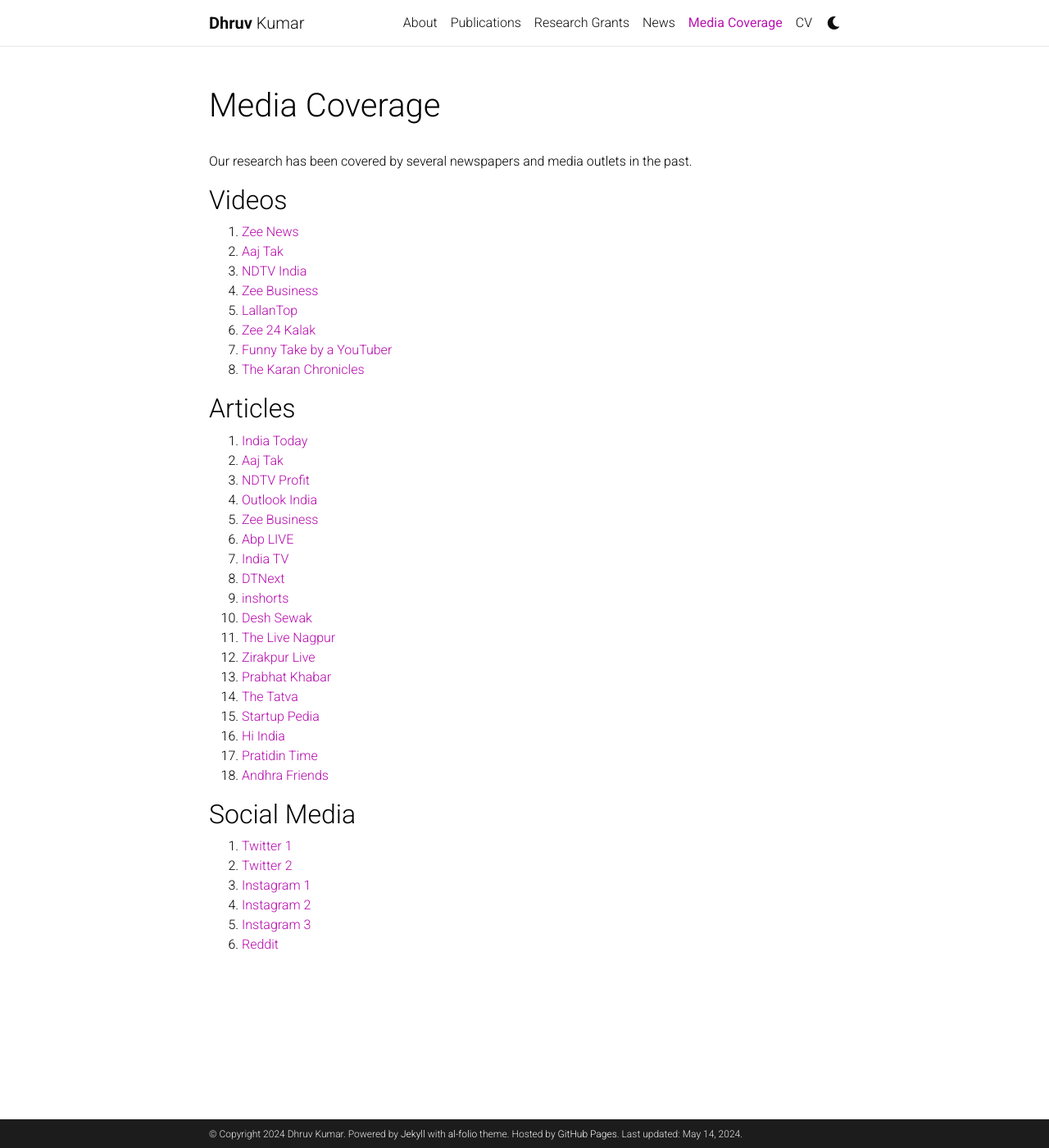
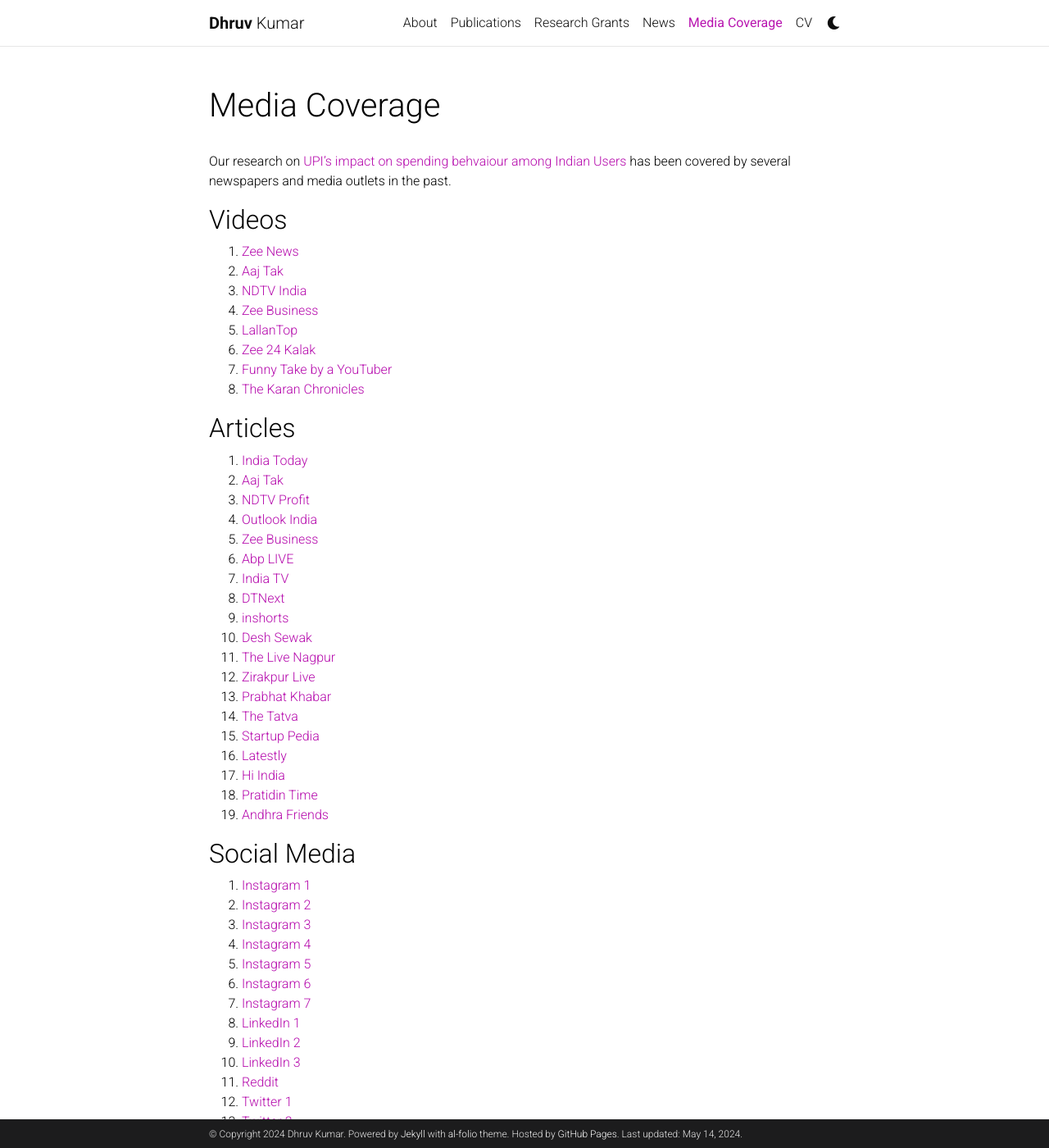
Before and after one commit to kudhru/kudhru.github.io, a Jekyll site: the page built from _pages/press.md, in a window 1280 px wide and 1400 px high. Shown: the whole window at 82% size. Built offline with Jekyll 4.4.1, drawn with Linux system fonts in a browser that asks for light colours; comment, search, counter and statistics services are not loaded; a style sheet for code colours, icons or effects is not loaded.

Commit message:
update title

```diff
--- a/_pages/press.md
+++ b/_pages/press.md
@@ -7,7 +7,8 @@
 nav_order: 5
 ---
 
-Our research has been covered by several newspapers and media outlets in the past.
+Our research on [UPI's impact on spending behvaiour among Indian Users](https://dl.acm.org/doi/10.1145/3613905.3651050) has been covered by several
+newspapers and media outlets in the past.
 
 ## Videos
 
@@ -37,15 +38,23 @@
 13. [Prabhat Khabar](https://www.prabhatkhabar.com/ampstories/upi-payments-leading-people-to-overspending-rjv)
 14. [The Tatva](https://www.thetatva.in/india/the-upi-dilemma-some-people-overspend/39095/)
 15. [Startup Pedia](https://startuppedia.in/trending/shocking-new-iiit-delhi-survey-finds-upi-users-are-overspending-4545914)
-16. [Hi India](https://hiindia.com/upi-payments-see-surge-in-india-leading-people-to-overspending-too-experts/)
-17. [Pratidin Time](https://www.pratidintime.com/pratidin-exclusive/from-cash-to-cashless-upis-impact-on-spending-behavior-among-indian-users)
-18. [Andhra Friends](https://www.andhrafriends.com/topic/1023106-75-of-indians-are-overspending-because-of-upi-and-digital-payment-iiit-delhi-survey/)
+16. [Latestly](https://www.latestly.com/technology/upi-payments-surged-in-india-leading-people-to-overspend-on-costly-and-unnecessary-items-too-experts-5956826.html)
+17. [Hi India](https://hiindia.com/upi-payments-see-surge-in-india-leading-people-to-overspending-too-experts/)
+18. [Pratidin Time](https://www.pratidintime.com/pratidin-exclusive/from-cash-to-cashless-upis-impact-on-spending-behavior-among-indian-users)
+19. [Andhra Friends](https://www.andhrafriends.com/topic/1023106-75-of-indians-are-overspending-because-of-upi-and-digital-payment-iiit-delhi-survey/)
 
 ## Social Media
 
-1. [Twitter 1](https://twitter.com/IndianTechGuide/status/1787693843103502807)
-2. [Twitter 2](https://twitter.com/IndiaToday/status/1788542407551619504)
-3. [Instagram 1](https://www.instagram.com/p/C6oBoKkPNvX/?utm_source=ig_web_copy_link)
-4. [Instagram 2](https://www.instagram.com/indiatoday/p/C6k6sRetcBd/)
-5. [Instagram 3](https://www.instagram.com/reel/C6v1jEULxeT/)
-6. [Reddit](https://www.reddit.com/r/IndianStreetBets/comments/1clle7h/75_in_india_are_overspending_cause_of_upi_reports/)
+1. [Instagram 1](https://www.instagram.com/p/C6oBoKkPNvX/?utm_source=ig_web_copy_link)
+2. [Instagram 2](https://www.instagram.com/p/C6qLII7I8sC/)
+3. [Instagram 3](https://www.instagram.com/p/C6qAIA_r5fC/)
+4. [Instagram 4](https://www.instagram.com/indiatoday/p/C6k6sRetcBd/)
+5. [Instagram 5](https://www.instagram.com/reel/C6v1jEULxeT/)
+6. [Instagram 6](https://www.instagram.com/p/C6trCRARtcg/)
+7. [Instagram 7](https://www.instagram.com/p/C6rAS5JSg8G/)
+8. [LinkedIn 1](https://www.linkedin.com/pulse/upi-driving-us-towards-cashless-careless-economy-amit-mishra-5yudc?trk=public_post)
+9. [LinkedIn 2](https://www.linkedin.com/posts/iamnehanagar_75-of-indians-are-overspending-because-activity-7193827245881200640--r9l)
+10. [LinkedIn 3](https://www.linkedin.com/posts/anindya-ghosh-22490b24_the-upi-paradox-making-you-overspend-but-activity-7193157079015051264-OrVi)
+11. [Reddit](https://www.reddit.com/r/IndianStreetBets/comments/1clle7h/75_in_india_are_overspending_cause_of_upi_reports/)
+12. [Twitter 1](https://twitter.com/IndianTechGuide/status/1787693843103502807)
+13. [Twitter 2](https://twitter.com/IndiaToday/status/1788542407551619504)
```
